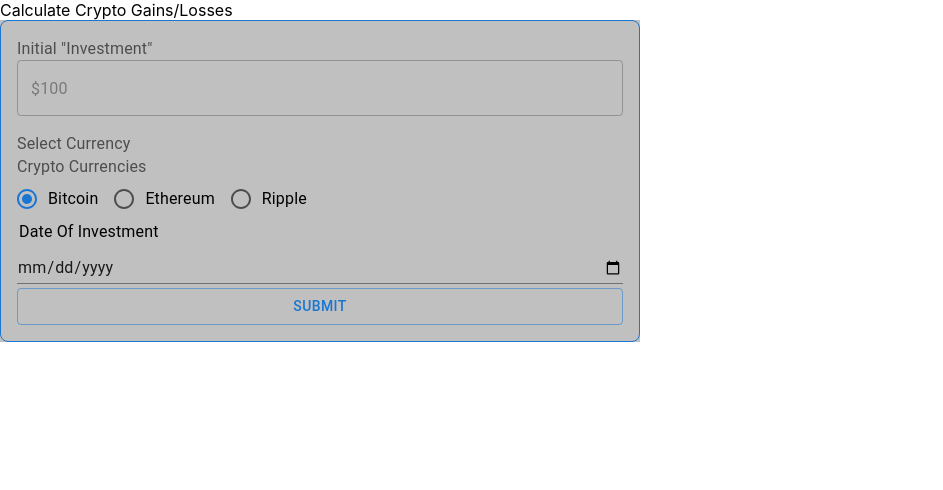
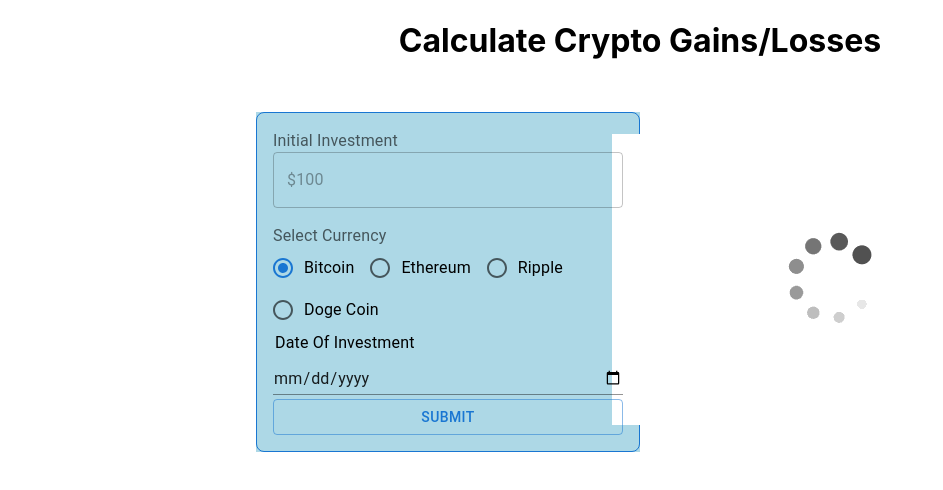
Before and after one commit to SyedKaz00/MSAPhaseThree, a React (Create React App) app in the folder Frontend/my-app/: page / in a window 1280 px wide. Shown: the top 490 px of the page, without its empty margins (0-943 px from the left). Built offline with nearby package versions, Linux system fonts and the light colour scheme.

Commit message:
Conditional rendering the final amount +doge added

```diff
--- a/Frontend/my-app/src/App.tsx
+++ b/Frontend/my-app/src/App.tsx
@@ -3,19 +3,17 @@
 import {
   Box,
   Button,
-  Checkbox,
   FormControl,
   FormControlLabel,
   FormGroup,
   FormLabel,
   Radio,
   RadioGroup,
-  Rating,
   TextField,
   Typography,
 } from "@mui/material";
 import axios from "axios";
-
+import LoadingGif from "../src/loading.gif"
 
 
 function App() {
@@ -28,23 +26,15 @@
   const [perc, setPerc] = React.useState(Number);
   const [finalAmount, setfinalAmount] = React.useState(Number);
   const [posneg, setposneg] = React.useState('');
-
+  const [loading, setLoading] = React.useState(true);
   const handleRadioChange = (event: React.ChangeEvent<HTMLInputElement>) => {
     setCurr((event.target as HTMLInputElement).value);
   };
-  const getInitPrice = () => {
-    //console.log(dateConvertToApi())
-
-  }
-
-  const getTodayPrice = () => {
-    //console.log(dateConvertToApi())
-
-  }
 
 
   const handleSubmit = () => {
     todaysDate()
+    setLoading(true);
     console.log(curr + date + amount)
     //Get The Price when initially bought
     axios
@@ -64,12 +54,20 @@
             settodayPrice(num);
 
             //Get percentage change
-            var percDiff = 1-((initialPrice - currentPrice) / (initialPrice));
+            var percDiff = 1 - ((initialPrice - currentPrice) / (initialPrice));
             console.log("Per Dif" + percDiff)
             setPerc(percDiff)
-            setfinalAmount( parseFloat(amount) * percDiff )
+            if (percDiff >= 1) {
+              setposneg("P")
+            } else {
+              setposneg("N")
+            }
+
+            //Calculate what the investment is worth now
+            setfinalAmount(parseFloat(amount) * percDiff)
             console.log(finalAmount)
             console.log(parseFloat(amount) * percDiff)
+            setLoading(false)
 
           })
           .catch((err) => {
@@ -102,23 +100,36 @@
 
   return (
     <Box>
-      <div>Calculate Crypto Gains/Losses</div>
+
+      <Box display="flex"
+        justifyContent="center"
+        alignItems="center"
+        minHeight="10vh"
+      ><h1>Calculate Crypto Gains/Losses</h1>
+      </Box>
+
+      <Box display="flex"
+        justifyContent="center"
+        alignItems="center"
+        height="50vh"
+      >
         <Box sx={{
-        width: '50%',
-        height: '10%',
-        backgroundColor: 'silver',
+          width: '30%',
+
+          backgroundColor: 'LightBlue',
           borderColor: 'pink',
         }}>
           <form>
             <FormGroup
               sx={{
                 padding: 2,
+                height: '100%',
                 borderRadius: 2,
                 border: "1px solid",
                 borderColor: "primary.main",
               }}
             >
-            <FormLabel component="legend">Initial "Investment"</FormLabel>
+              <FormLabel component="legend">Initial Investment</FormLabel>
               <TextField
                 sx={{ paddingBottom: 2 }}
                 type="number"
@@ -126,15 +137,14 @@
                 variant="outlined"
                 placeholder="$100"
                 value={amount}
-              InputProps={{ inputProps: { min: 0, max: 1000000000 } }}
+                InputProps={{ inputProps: { min: 0 } }}
                 onChange={(prop: any) => {
                   setAm(prop.target.value);
                 }}
                 required
               />
-            <FormLabel component="legend">Select Currency</FormLabel>
               <FormControl>
-              <FormLabel id="currency">Crypto Currencies</FormLabel>
+                <FormLabel id="currency">Select Currency</FormLabel>
                 <RadioGroup
                   row
                   aria-labelledby="radio-group"
@@ -145,6 +155,7 @@
                   <FormControlLabel value="bitcoin" control={<Radio />} label="Bitcoin" />
                   <FormControlLabel value="ethereum" control={<Radio />} label="Ethereum" />
                   <FormControlLabel value="ripple" control={<Radio />} label="Ripple" />
+                  <FormControlLabel value="dogecoin" control={<Radio />} label="Doge Coin" />
                 </RadioGroup>
               </FormControl>
 
@@ -165,6 +176,24 @@
             </FormGroup>
           </form>
         </Box>
+
+        <Box sx={{
+          width: '30%',
+          height: '55%',
+          backgroundColor: 'LightCoral',
+          borderColor: 'pink',
+          display: "flex",
+          justifyContent: "center",
+          alignItems: "center"
+
+        }}>
+          <div>
+            {loading ? <div> <img alt="Loading" src={LoadingGif} /> </div> : <Box textAlign="center" display="flex" justifyContent="center" alignItems="center" > <h2>Your Investment is now worth a whopping ${finalAmount.toFixed(2)}, from an initial of ${amount}</h2></Box>
+            }
+          </div>
+        </Box>
+
+      </Box>
     </Box>
   );
 }
```
Also changed, not shown: Frontend/my-app/src/loading.gif (added). Lines whose indentation alone changed are shown as unchanged.
